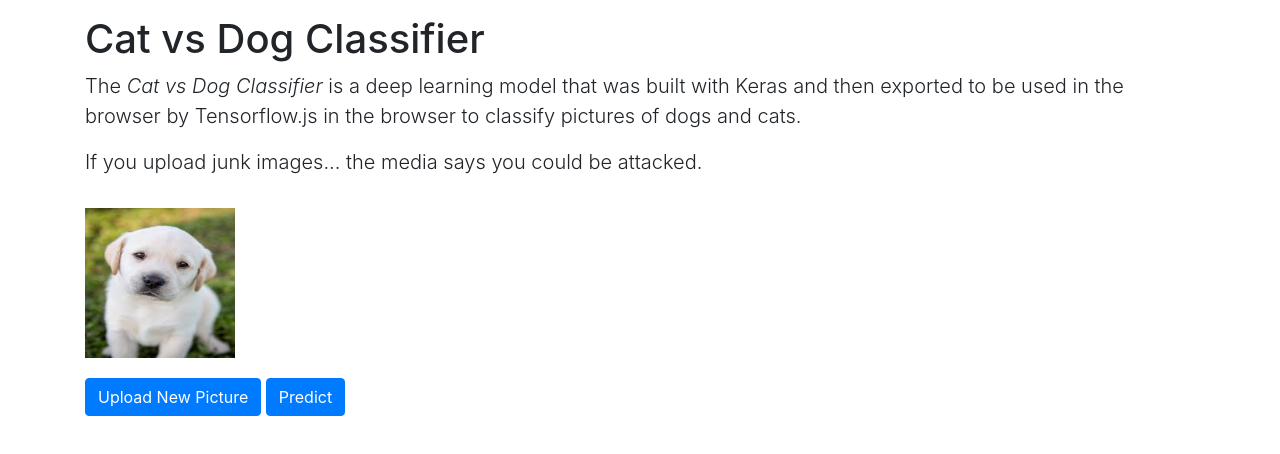
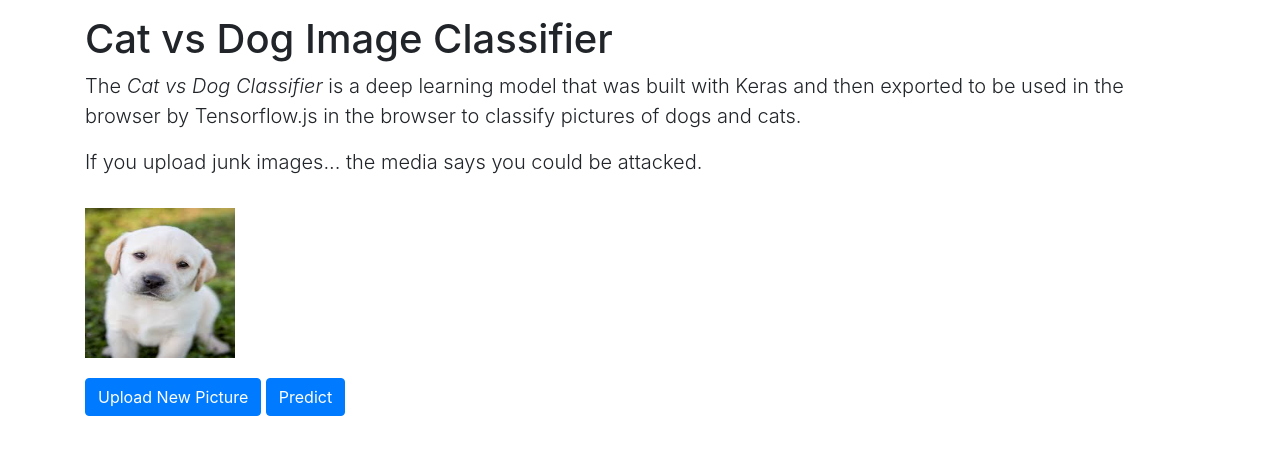
Before and after one commit to dkreider/tensorflowjs-cat-vs-dog, a plain HTML site: page index.html in a window 1280 px wide. Drawn offline with Linux system fonts and the light colour scheme; a script that the page names is missing.

Commit message:
update title

```diff
--- a/index.html
+++ b/index.html
@@ -8,7 +8,7 @@
   <body>
     <main role="main" class="container">
       <div class="heading">
-        <h1>Cat vs Dog Classifier</h1>
+        <h1>Cat vs Dog Image Classifier</h1>
         <p class="lead">The <i>Cat vs Dog Classifier</i> is a deep learning model that was built with Keras and then exported to be used in the browser by Tensorflow.js in the browser to classify pictures of dogs and cats.</p>
         <p class="lead">If you upload junk images... the media says you could be attacked.</p>
       </div>
```
